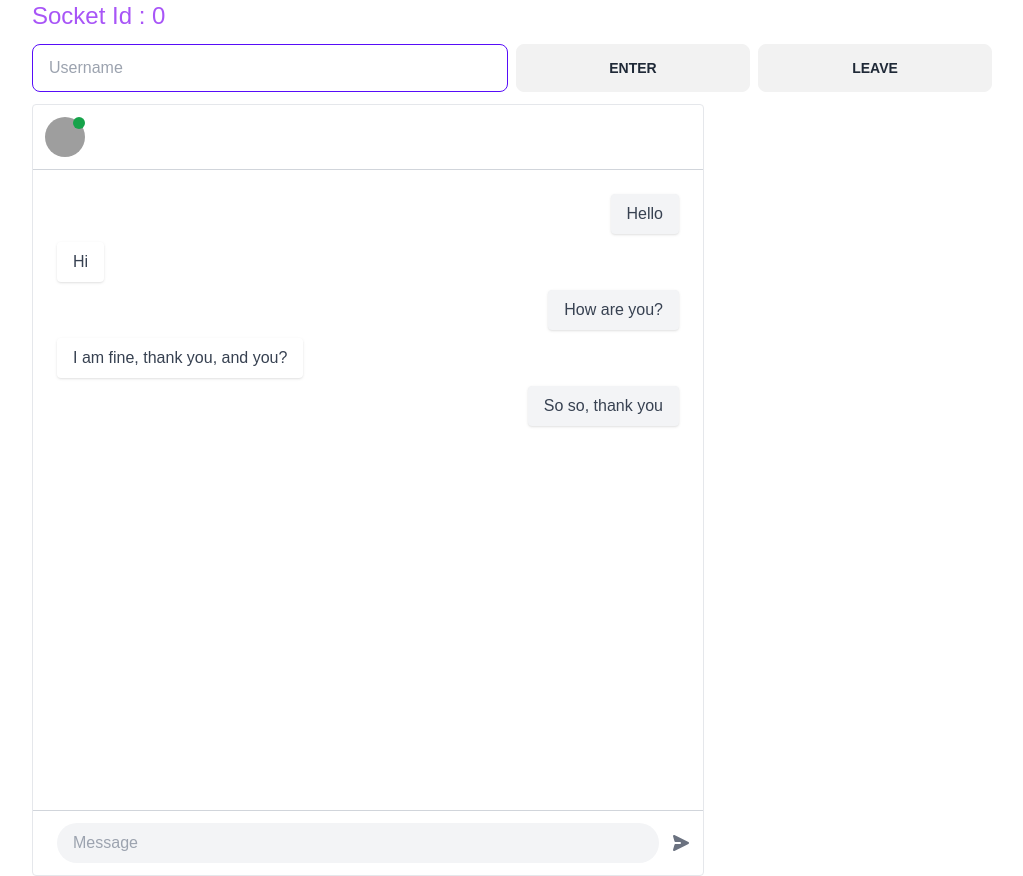
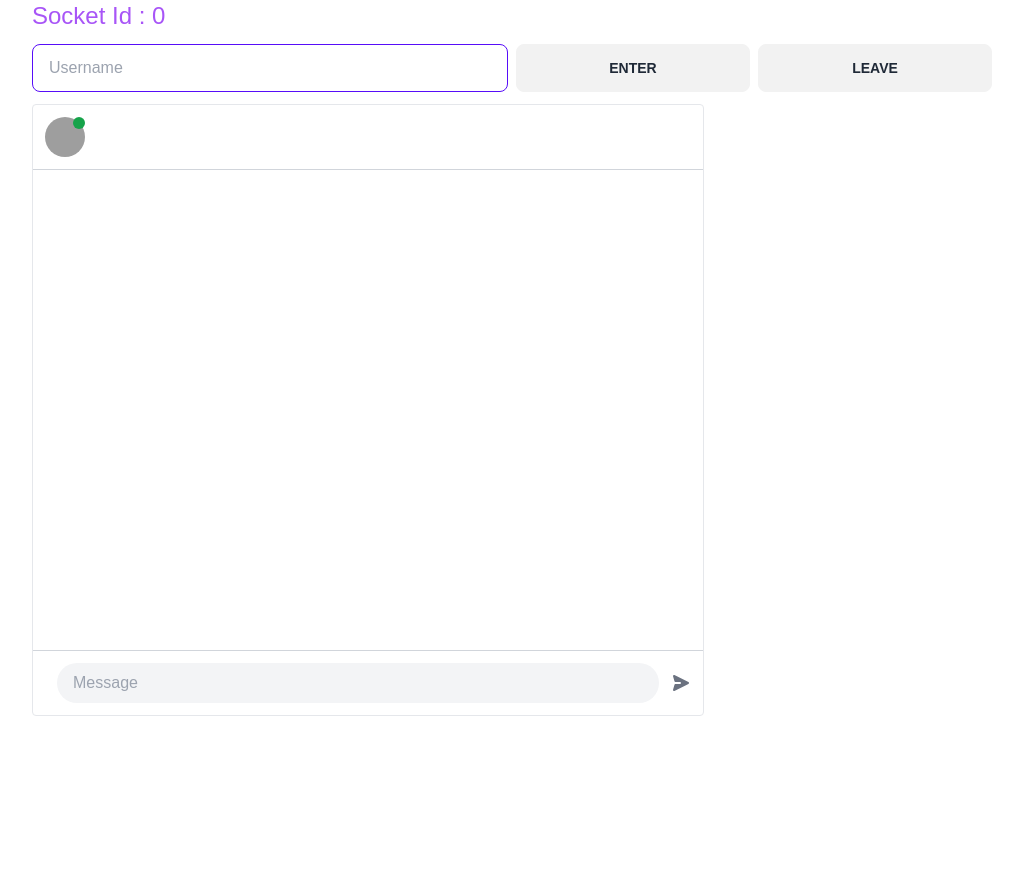
Before and after one commit to tratchapong/socket-io-front, a React (Vite) app: page / in a window 1280 px wide. Shown: the whole page, without its empty margins (128-1151 px from the left). After the commit the page ends 800 px from the top, so only its background shows below. Built offline with nearby package versions, Linux system fonts and the light colour scheme; grey boxes are pictures that could not be loaded; a web font is replaced by a local one.

Commit message:
Chat : chat ok without room

```diff
--- a/src/App.jsx
+++ b/src/App.jsx
@@ -6,6 +6,7 @@ function App() {
   const [isConnected, setIsConnected] = useState(socket.connected);
   const [socketId, setSocketId] = useState(0);
   const [username, setUsername] = useState("");
+  const [allMsg, setAllMsg] = useState([])
 
   useEffect(() => {
     function onConnect() {
@@ -18,8 +19,13 @@ function App() {
       setIsConnected(false);
     }
 
+    function onGetMessage(msg) {
+      console.log("getMessage", msg)
+      setAllMsg(msg)
+    }
     socket.on("connect", onConnect);
     socket.on("disconnect", onDisconnect);
+    socket.on("getMessage", onGetMessage)
 
     return () => {
       socket.off("connect");
@@ -29,11 +35,12 @@ function App() {
 
   const hdlEnter = () => {
     if(username.trim())
-    socket.connect().emit("enter", username);
+      socket.connect().emit("enter", username);
   };
 
   const hdlLeave = () => {
     socket.disconnect()
+    setAllMsg([])
   }
   return (
     <div className="max-w-6xl mx-auto grid grid-cols-1 gap-3 w-3/4">
@@ -54,7 +61,7 @@ function App() {
           Leave
         </button>
       </div>
-      <ChatBox username={username} />
+      <ChatBox username={username} allMsg={allMsg} socketId={socketId} />
     </div>
   );
 }
--- a/src/ChatBox.jsx
+++ b/src/ChatBox.jsx
@@ -1,9 +1,9 @@
 /* eslint-disable react/prop-types */
-import MsgSendBox from './components/MsgSendBox'
-import MsgTurn from './components/MsgTurn'
+import MsgSendBox from "./components/MsgSendBox";
+import MsgTurn from "./components/MsgTurn";
 
 export default function ChatBox(props) {
-  const {username} = props
+  const { username, allMsg, socketId } = props;
   return (
     <div className="container mx-auto">
       <div className="max-w-2xl border rounded">
@@ -18,13 +18,11 @@ export default function ChatBox(props) {
               <span className="block ml-2 font-bold text-gray-600">{username}</span>
               <span className="absolute w-3 h-3 bg-green-600 rounded-full left-10 top-3"></span>
             </div>
-        <div className="relative w-full p-6 overflow-y-auto h-[40rem]">
+            <div className="relative w-full p-6 overflow-y-auto h-[30rem]">
               <ul className="space-y-2">
-            <MsgTurn msg="Hello" isMe/>
-            <MsgTurn msg="Hi" />
-            <MsgTurn msg="How are you?" isMe/>
-            <MsgTurn msg="I am fine, thank you, and you?" />
-            <MsgTurn msg="So so, thank you" isMe />
+                {allMsg.map( (el,i) => (
+                  <MsgTurn key={i} msg={el.msg} isMe={el.id===socketId} />
+                ))}
               </ul>
             </div>
             <MsgSendBox />
@@ -32,6 +30,5 @@ export default function ChatBox(props) {
         </div>
       </div>
     </div>
-
-  )
+  );
 }
--- a/src/components/MsgSendBox.jsx
+++ b/src/components/MsgSendBox.jsx
@@ -1,14 +1,26 @@
-import React from 'react'
+import { useState } from "react";
+import { socket } from "../socket";
 
 export default function MsgSendBox() {
+  const [input, setInput] = useState("");
+
+  const hdlSubmit = (e) => {
+    e.preventDefault();
+    socket.emit("sendMessage", input);
+    setInput("");
+  };
   return (
-    <div className="flex items-center justify-between w-full p-3 border-t border-gray-300">
+    <form
+      onSubmit={hdlSubmit}
+      className="flex items-center justify-between w-full p-3 border-t border-gray-300"
+    >
       <input
         type="text"
         placeholder="Message"
-      className="block w-full py-2 pl-4 mx-3 bg-gray-100 rounded-full outline-none focus:text-gray-700"
+        className="flex-1 py-2 pl-4 mx-3 bg-gray-100 rounded-full outline-none focus:text-gray-700"
         name="message"
-      required=""
+        value={input}
+        onChange={(e) => setInput(e.target.value)}
       />
       <button type="submit">
         <svg
@@ -20,6 +32,6 @@ export default function MsgSendBox() {
           <path d="M10.894 2.553a1 1 0 00-1.788 0l-7 14a1 1 0 001.169 1.409l5-1.429A1 1 0 009 15.571V11a1 1 0 112 0v4.571a1 1 0 00.725.962l5 1.428a1 1 0 001.17-1.408l-7-14z" />
         </svg>
       </button>
-  </div>
-  )
+    </form>
+  );
 }
```
Lines whose indentation alone changed are shown as unchanged.
